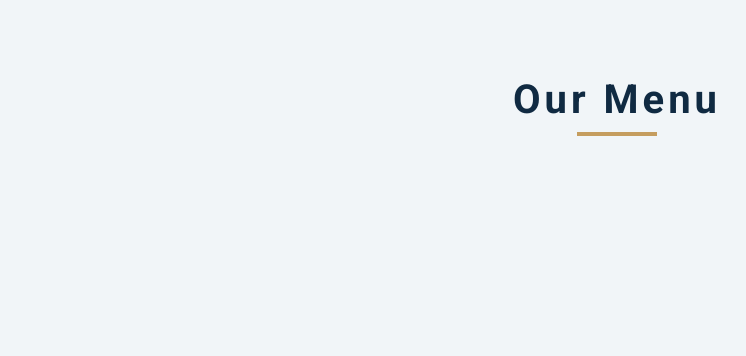
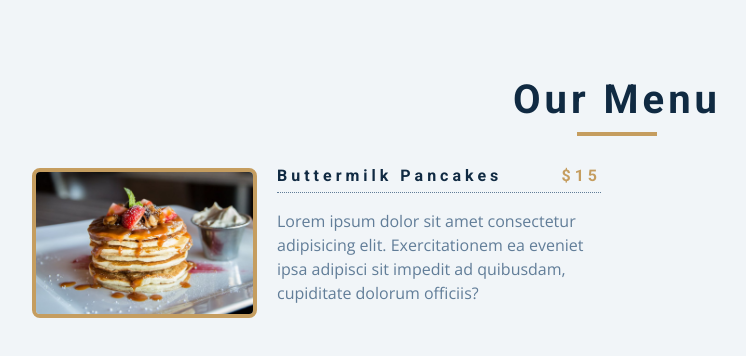
Before and after one commit to ParveenDavid2394/Menu, a plain HTML site: page index.html in a window 1280 px wide. Shown: the whole page, without its empty margins (23-769 px from the left). Drawn offline with nearby package versions, Linux system fonts and the light colour scheme.

Commit message:
added an item in an article

```diff
--- a/index.html
+++ b/index.html
@@ -23,7 +23,22 @@
       <!-- filter buttonas -->
       <!-- menu items -->
       <div class="section-center">
-
+        <!-- single item -->
+        <article class="menu-item">
+          <img src="./menu-item.jpeg" class="photo" alt="menu item">
+          <div class="item-info">
+            <header>
+              <h4>Buttermilk Pancakes</h4>
+              <h4 class="price">$15</h4>
+            </header>
+            <p class="item-text">
+              Lorem ipsum dolor sit amet consectetur adipisicing elit.
+              Exercitationem ea eveniet ipsa adipisci sit impedit ad quibusdam,
+              cupiditate dolorum officiis?
+            </p>
+          </div>
+        </article>
+        <!-- end of single item -->
       </div>
     </section>
 
```
